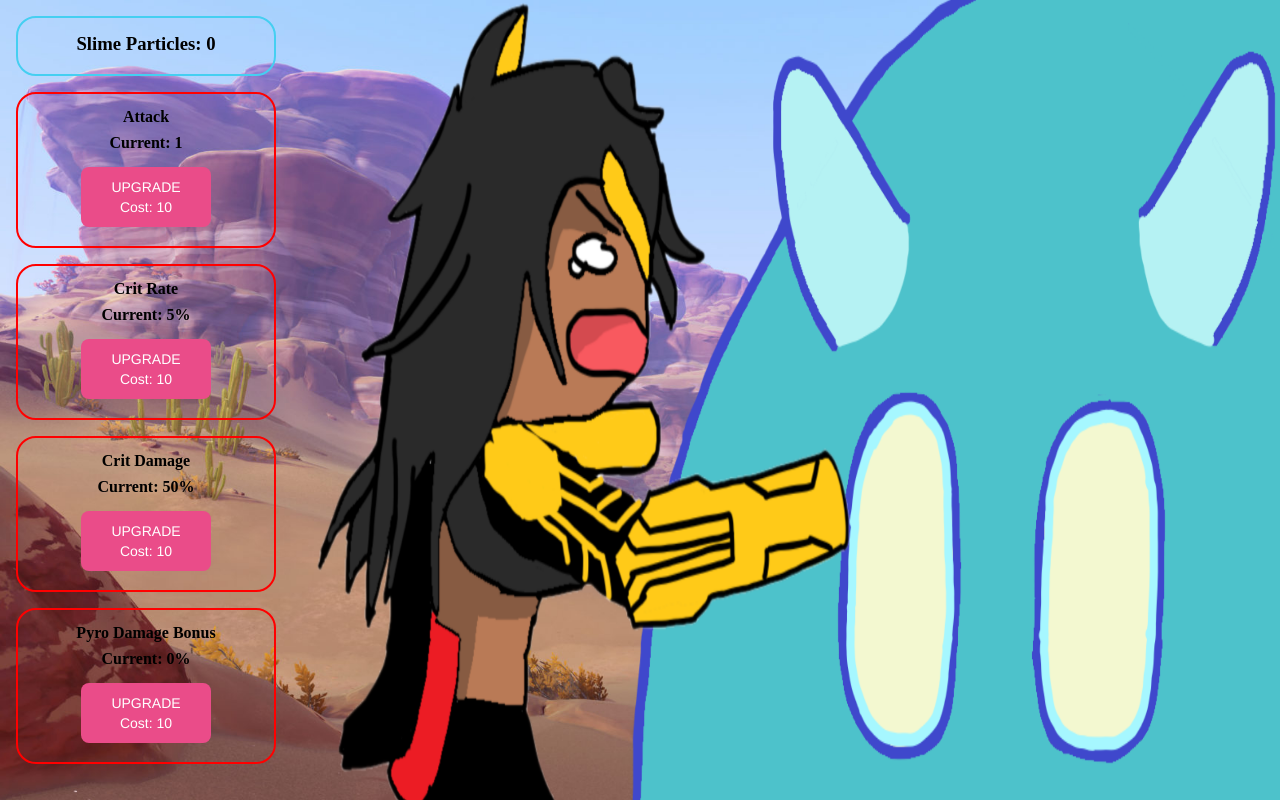
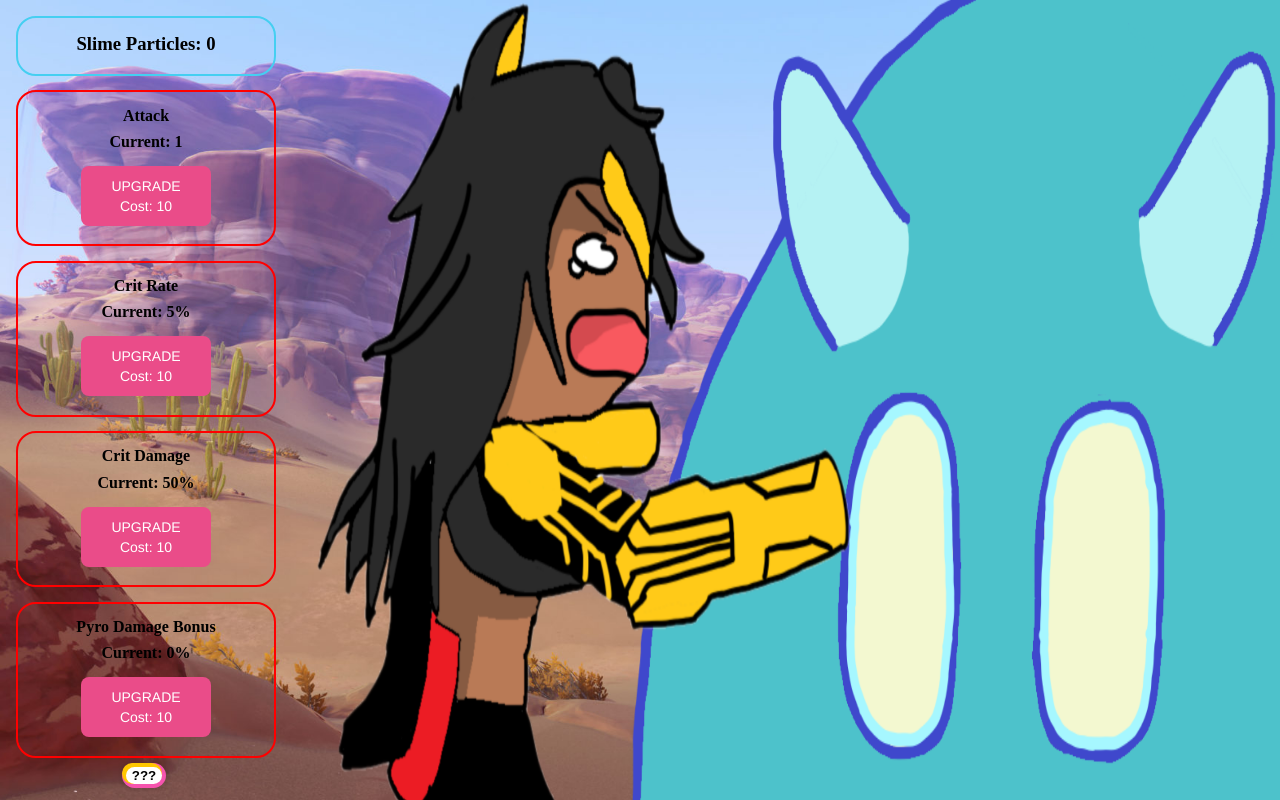
Before and after one commit to Jiawei-Liao/Dehya-Clicker, a plain HTML site: page index.html in a window 1280 px wide. Drawn offline with Linux system fonts and the light colour scheme; a web font is replaced by a local one.

Commit message:
added a special something

```diff
--- a/index.html
+++ b/index.html
@@ -42,6 +42,9 @@
             </div>
             <button class="button" onclick="upgradePyroDmgBonus()">UPGRADE <br>Cost: 10</button>
         </div>
+        <div class="toggle">
+            <button class="hmm" onclick="hmm()">???</button>
+        </div>
     </div>
     <div class="game">
         <img id="default" class="default" src="img/Default.png" onclick="punch()" />
--- a/script.js
+++ b/script.js
@@ -1,11 +1,14 @@
 // variables
 let slimeParticles = 0
 let atk = 1
-let cr = 50
+let cr = 5
 let cd = 50
 let pyroDmgBonus = 0
 let upgradeCost = 10
 let scaling = 0.1
+
+let real = false
+let realScaling = 0.0000001
 
 // setup buttons
 let buttons = document.querySelectorAll("button");
@@ -28,6 +31,9 @@ buttons.forEach(function (button) {
 function punch() {
     let dmgIndicator = document.getElementById("dmg-indicator");
     dmg = Math.ceil(atk * (1 + pyroDmgBonus / 100) * scaling);
+    if (real) {
+        dmg = Math.ceil(dmg * realScaling)
+    }
     crit = cr > Math.random() * 100
     if (crit) {
         dmg = Number((dmg * (1 + cd / 100)).toFixed(0));
@@ -130,3 +136,7 @@ function upgradePyroDmgBonus() {
         }, 1);
     }
 }
+
+function hmm(){
+    real = !real
+}
--- a/style.css
+++ b/style.css
@@ -21,7 +21,7 @@ body {
     border-radius: 20px;
     border-color:red;
     text-align: center;
-    margin-top: 2vh;
+    margin-top: 1.8vh;
 }
 
 .slime-particles {
@@ -119,3 +119,29 @@ body {
 .button.green {
     background-color: #26c026;
 }
+
+.toggle {
+    width: 100%;
+    height: 2vh;
+    text-align: center;
+    margin-top: 1vh;
+}
+
+.hmm {
+    display: inline-block;
+    outline: 0;
+    border:0;
+    cursor: pointer;
+    text-decoration: none;
+    position: relative;
+    color: #000;
+    background: #fff;
+    border-radius: 10px;
+    font-weight: 600;
+    box-shadow: rgb(255, 198, 0) -2px -2px 0px 2px, rgb(246, 84, 174) 0px 0px 0px 4px, rgba(0, 0, 0, 0.05) 0px 0px 2px 7px;
+    transition: all 0.2s;
+}
+.hmm:hover{
+    box-shadow: rgb(246, 84, 174) -2px -2px 0px 2px, rgb(255, 198, 0) 0px 0px 0px 4px, rgba(0, 0, 0, 0.05) 0px 0px 2px 7px;
+    transform: scale(1.01);
+}
```
